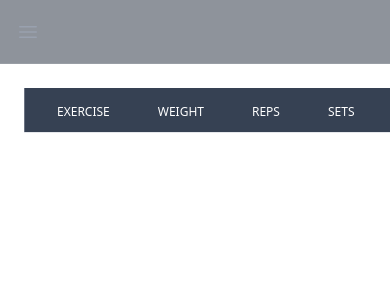
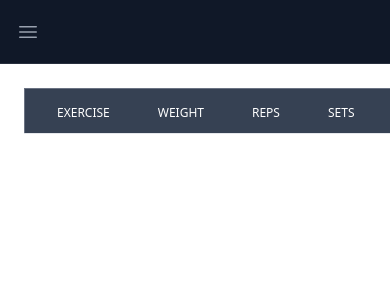
Before and after one commit to AnthonyFlowers/gym-tracker, a Vue app: page /log in a window 390 px wide. Shown: the top 300 px of the page. Built offline with nearby package versions, Linux system fonts and the light colour scheme.

Commit message:
feat/update-mobile (#7)
* fix button, stray log, and site colors

* rebuild

```diff
--- a/src/components/ConfirmButton.vue
+++ b/src/components/ConfirmButton.vue
@@ -47,6 +47,7 @@ export default {
     },
     methods: {
         handleConfirm() {
+            this.isConfirmed = false;
             this.$emit('confirmed');
         },
         handleCancel() {
--- a/src/components/ExerciseLog.vue
+++ b/src/components/ExerciseLog.vue
@@ -1,6 +1,5 @@
 <template>
-    <div class="">
-        <table class="w-full text-sm text-left text-gray-500 border-x">
+    <table class="w-full text-sm text-left text-gray-500 border">
         <thead class="text-xs text-gray-700 uppercase bg-gray-50 bg-gray-700">
             <tr class="pt-5">
                 <th
@@ -67,7 +66,6 @@
             </tr>
         </tbody>
     </table>
-    </div>
 </template>
 
 <script lang="ts">
--- a/src/components/NavigationBar.vue
+++ b/src/components/NavigationBar.vue
@@ -1,7 +1,7 @@
 <template>
     <Disclosure
         as="nav"
-        class="relative bg-gray-800/50 after:pointer-events-none after:absolute after:inset-x-0 after:bottom-0 after:h-px after:bg-white/10"
+        class="relative bg-gray-900 after:pointer-events-none after:absolute after:inset-x-0 after:bottom-0 after:h-px after:bg-white/10"
         v-slot="{ open }"
     >
         <div class="mx-auto max-w-7xl px-2 sm:px-6 lg:px-8">
@@ -9,7 +9,7 @@
                 <div class="absolute inset-y-0 left-0 flex items-center sm:hidden">
                     <!-- Mobile menu button-->
                     <DisclosureButton
-                        class="relative inline-flex items-center justify-center rounded-md p-2 text-gray-400 hover:bg-white/5 hover:text-white focus:outline-2 focus:-outline-offset-1 focus:outline-indigo-500"
+                        class="relative inline-flex items-center justify-center rounded-md p-2 text-gray-400 hover:bg-white/5 hover:text-white focus:outline-2 focus:-outline-offset-1 focus:outline-gray-500"
                     >
                         <span class="absolute -inset-0.5" />
                         <span class="sr-only">Open main menu</span>
--- a/src/helpers/statistics.ts
+++ b/src/helpers/statistics.ts
@@ -27,6 +27,5 @@ export const generateStatistics = (
         }
         statistics.push({ exerciseName: exercise.name, max, lastLiftDate, lastLiftWeight });
     }
-    console.log(statistics);
     return statistics;
 };
```
Also changed, not shown: 3 other files (tests, documents, lock files or other folders). Lines whose indentation alone changed are shown as unchanged.
